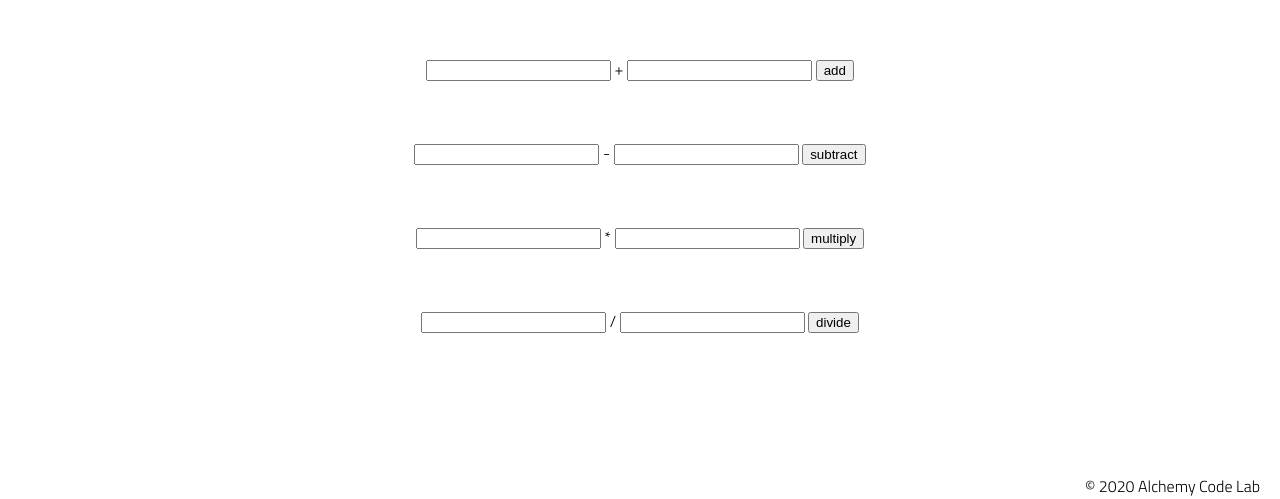
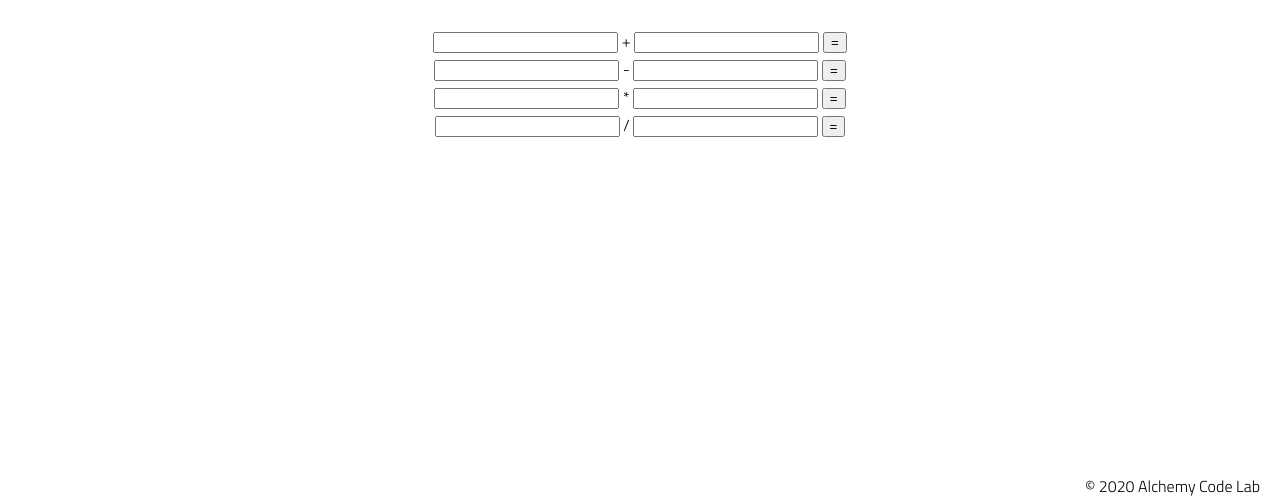
Before and after one commit to Grahf0085/calculator, a plain HTML site: page index.html in a window 1280 px wide. Shown: the part 301-800 px from the top of the page. Drawn offline with Linux system fonts and the light colour scheme.

Commit message:
changed CSS styling

```diff
--- a/index.html
+++ b/index.html
@@ -9,7 +9,7 @@
     <link rel="stylesheet" href="styles/reset.css">
     <link rel="stylesheet" href="styles/style.css">
     <link rel="stylesheet" href="styles/home.css">
-    <title>Document</title>
+    <title>Calculator</title>
 </head>
 
 <body>
@@ -23,24 +23,24 @@
             <img class="main-logo" src="assets/alchemy-logo.png"/>
         </section>
 
-        <p id = "+">
+        <p class = "inputs">
             <input id="first-add"> + <input id="second-add">
-            <button id = "add-button">add</button>
+            <button id = "add-button">=</button>
             <span id="result-add"></span>
         </p>
-        <p id = "-">
+        <p class = "inputs">
             <input id="first-sub"> - <input id="second-sub">
-            <button id="sub-button">subtract</button>
+            <button id="sub-button">=</button>
             <span id="result-sub"></span>
         </p>
-        <p id = "*">
+        <p class = "inputs">
             <input id="first-mul"> * <input id="second-mul">
-            <button id="mul-button">multiply</button>
+            <button id="mul-button">=</button>
             <span id="result-mul"></span>
         </p>
-        <p id = "/">
+        <p class = "inputs">
             <input id="first-div"> / <input id="second-div">
-            <button id="div-button">divide</button>
+            <button id="div-button">=</button>
             <span id="result-div"></span>
         </p>
     </main>
--- a/styles/style.css
+++ b/styles/style.css
@@ -25,7 +25,7 @@ body {
 main {
     display: flex;
     flex-direction: column;
-    justify-content: center;
+    justify-content: left;
     align-items: center;
     margin-bottom: calc(var(--footer-height));
 }
@@ -117,3 +117,7 @@ footer {
     }
 
   }
+
+  .inputs {
+      margin: 2px;
+  }
```
Also changed, not shown: styles/home.css (line endings or trailing spaces).
